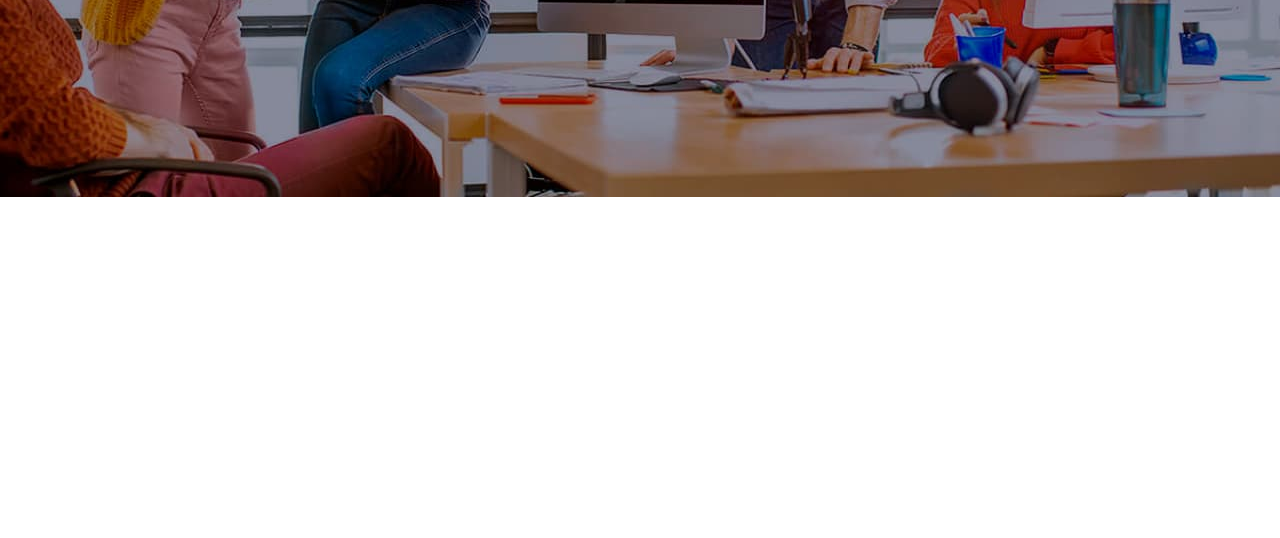
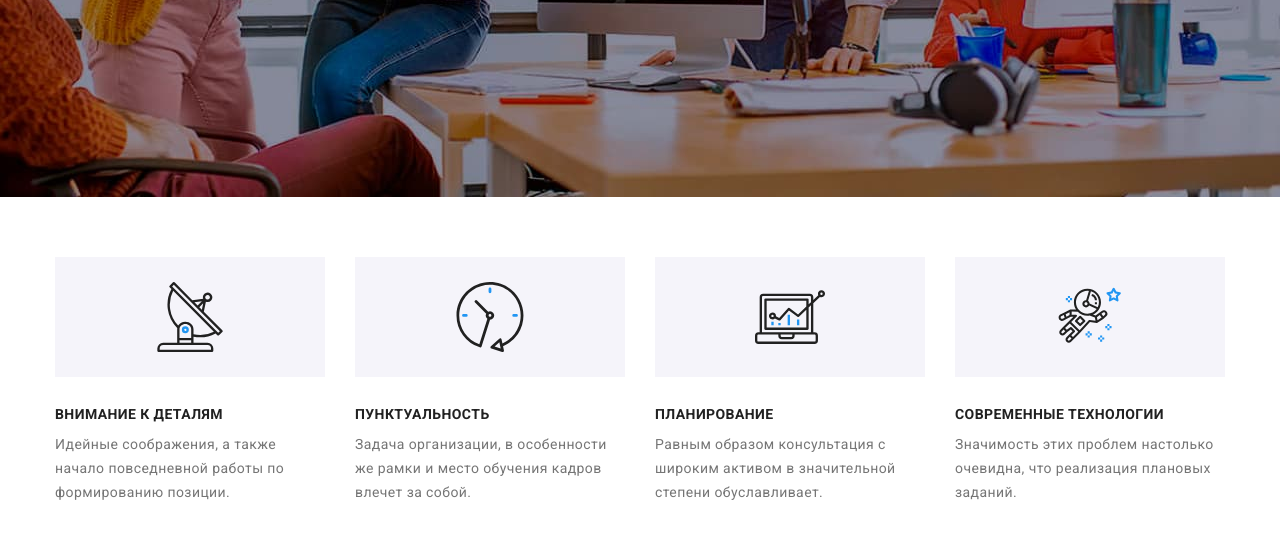
Before and after one commit to leo-moon/goit-markup-hw-08, a plain HTML site: page index.html in a window 1280 px wide. Shown: the part 482-1020 px from the top of the page. Before the commit the page ends 800 px from the top, so only its background shows below. Drawn offline with nearby package versions, Linux system fonts and the light colour scheme.

Commit message:
dest +
ok

```diff
--- a/index.html
+++ b/index.html
@@ -120,8 +120,8 @@
                 </div>
             </section>
 
-            <!-- <section class="destination ">
-                <ul class="destination__item container" >
+            <section class="destination ">
+                <ul class="container destination__item " >
                     <li class="destination__box icon-antenna">
                         <div class="destination__befor">
                             <svg class="destination__img">
@@ -175,7 +175,7 @@
                         </p>
                     </li>
                 </ul>
-            </section> -->
+            </section>
 
             <!-- <section class="business__photo" >
                 <div class="container">
--- a/sass/layout/_destinations.scss
+++ b/sass/layout/_destinations.scss
@@ -1,61 +1,77 @@
-// @media screen {
-//     .destination__box:not(:last-child) {
-//         margin-bottom: 30px;
-//     }
+@media screen {
+    .destination__box:not(:last-child) {
+        margin-bottom: 30px;
+    }
 
-//     .destination__befor {
-//         height: 120px;
-//         display: flex;
-//         justify-content: center;
-//         align-items: center;
-//         background-color: var(--dest-background-color);
-//         border: none;
-//         transition-property: filter, border;
-//         transition: filter var(--transition-dur-fun),
-//         border var(--transition-dur-fun);
+    .destination__befor {
+        height: 120px;
+        display: flex;
+        justify-content: center;
+        align-items: center;
+        background-color: var(--dest-background-color);
+        border: none;
+        transition-property: filter, border;
+        transition: filter var(--transition-dur-fun),
+        border var(--transition-dur-fun);
 
-//         &:hover {
-//             filter: drop-shadow(0px 4px 4px rgba(0, 0, 0, 0.25));
-//             border: 1px solid var(--dest-hover-border-color);
-//         }
-//     }
+        &:hover {
+            filter: drop-shadow(0px 4px 4px rgba(0, 0, 0, 0.25));
+            border: 1px solid var(--dest-hover-border-color);
+        }
+    }
 
-//     .destination__img {
-//         width: 70px;
-//         height: 70px;
-//     }
+    .destination__img {
+        width: 70px;
+        height: 70px;
+    }
 
-//     .destination__title-item {
-//         padding-top: 30px;
-//         margin-bottom: 10px;
-//         font-weight: 700;
-//         font-size: 14px;
-//         line-height: 1.14;
-//         text-align: center;
-//         letter-spacing: 0.03em;
-//         text-transform: uppercase;
+    .destination__title-item {
+        padding-top: 30px;
+        margin-bottom: 10px;
+        font-weight: 700;
+        font-size: 14px;
+        line-height: 1.14;
+        text-align: center;
+        letter-spacing: 0.03em;
+        text-transform: uppercase;
 
-//         color: var(--main-color-light-theme);
-//     }
+        color: var(--main-color-light-theme);
+    }
 
-//     .destination__link {
-//         font-weight: 400;
-//         font-size: 14px;
-//         line-height: 1.71;
-//         letter-spacing: 0.03em;
-//         color: var(--second-color-light-theme);
-//     }
-// }
+    .destination__link {
+        font-weight: 400;
+        font-size: 14px;
+        line-height: 1.71;
+        letter-spacing: 0.03em;
+        color: var(--second-color-light-theme);
+    }
+}
 
+@media (min-width: 768px) {
+    .destination__item {
+        display: flex;
+        flex-wrap: wrap;
+        gap: 30px;
+    }
 
+    .destination__box {
+        width: calc((100% - 30px)/2);
+        margin-bottom: 0;
+    }
 
+    .destination__title-item {
+        text-align: left;
+    }
+}
+
+@media (min-width: 1200px) {
+    .destination__box {
+        width: calc((100% - 30px*3)/4);
+        font-size: 1rem;
+    }
+}
 
 // // .destination__item {
 // //     display: flex;
 // //     justify-content: space-between;
 // // }
-
-// // .destination__box {
-// //     width: calc((100% - 30px*3)/4);
-// //     font-size: 1rem;
-// // }
--- a/sass/layout/_hero.scss
+++ b/sass/layout/_hero.scss
@@ -9,7 +9,7 @@
         background-size: cover;
         background-repeat: no-repeat;
 
-        background-image: url(../images/main/Hero-img-480х400.jpg);
+        background-image: url(../images/mobile/hero-480/hero-480.jpg );
     }
 
     @media (min-device-pixel-ratio: 2),
```
Also changed, not shown: css/main.css, css/main.min.css, 2 other files.
